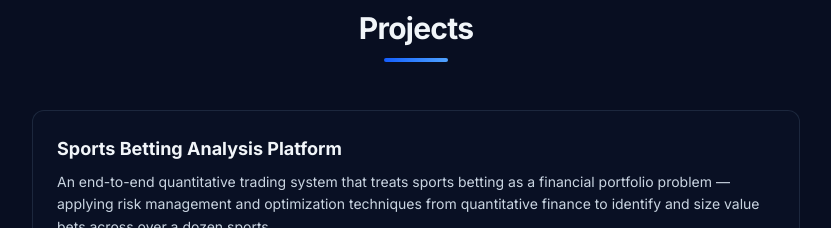
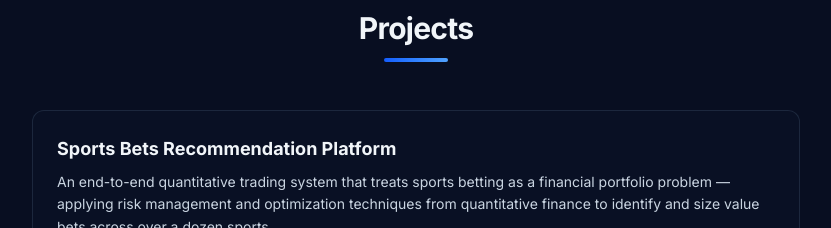
Before and after one commit to brendancsmith/portfolio, a Next.js app: page / in a window 1280 px wide. Shown: the part 4720-4948 px from the top of the page, without its empty margins (224-1055 px from the left). Built offline with nearby package versions, Linux system fonts and the light colour scheme.

Commit message:
Rename Sports Betting Analysis Platform to Sports Bets Recommendation Platform

```diff
--- a/data/projects.ts
+++ b/data/projects.ts
@@ -7,7 +7,7 @@ export interface ProjectEntry {
 
 export const projects: ProjectEntry[] = [
   {
-    title: "Sports Betting Analysis Platform",
+    title: "Sports Bets Recommendation Platform",
     url: "https://b2-sports.com",
     description:
       "An end-to-end quantitative trading system that treats sports betting as a financial portfolio problem — applying risk management and optimization techniques from quantitative finance to identify and size value bets across over a dozen sports.",
```
Also changed, not shown: public/llms.txt.
